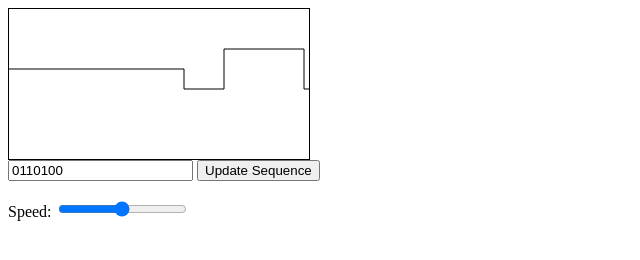
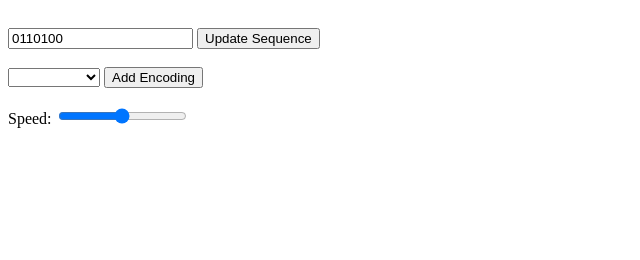
Before and after one commit to mogman1/encodings, a plain HTML site: page index.html in a window 1280 px wide. Shown: the whole page, without its empty margins (0-640 px from the left). Drawn offline with Linux system fonts and the light colour scheme.

Commit message:
Create abstract encoding class with NRZ implementation, with additional abstraction canvas view model

```diff
--- a/encoding.js
+++ /dev/null
@@ -1,120 +0,0 @@
-(function(mogman1, undefined) {
-  mogman1.encodings = function(canvas) {
-    //Private Property
-    var ecd = {};
-    var _canvas = canvas;
-    var _defaultBitWidth = 40;
-    var _defaultBitHeight= 40;
-    var _bitWidth = 40;
-    var _bitHeight= 40;
-    var _startX = 0;
-    var _startY = [60];
-    var _sequence = ['0', '1', '1', '0', '1', '0', '0'];
-    var _squareWaves = [];
-    var _startOverValue = 0;
-    var _restart = false;
-    var _started = false;
-    var _speed = 1;
-
-    ecd.draw = function() {
-      if (_started) {
-        _restart = true;
-      }
-
-      _start();
-    };
-
-    ecd.setSequence = function(sequence) {
-      var s = sequence.split('');
-      for (var i = 0; i < s.length; i++) {
-        if (s[i] != '0' && s[i] != '1') return false;
-      }
-
-      _sequence = s;
-      _squareWaves = [];
-      _squareWaves.push(_buildNRZ());
-      _startOverValue = _canvas.width + (_sequence.length + 3) * _bitWidth;
-      this.draw();
-    }
-
-    ecd.setSpeed = function(speed) {
-      _speed = speed;
-    }
-
-    function _buildNRZ() {
-      var nrzCoords = [[_canvas.width, 0]];
-      var prev = null;
-      for (var i = 0; i < _sequence.length; i++) {
-        var cur = _sequence[i];
-        if (prev == null) {
-          if (cur == '0') {
-            nrzCoords.push([0, 1 * (_bitHeight / 2)]);
-          } else {
-            nrzCoords.push([0, -1 * (_bitHeight / 2)]);
-          }
-        } else if (prev != cur) {
-          if (prev == '0') {
-            nrzCoords.push([0, -1 * _bitHeight]);
-          } else {
-            nrzCoords.push([0, 1 * _bitHeight]);
-          }
-        }
-
-        nrzCoords.push([_bitWidth, 0]);
-        prev = cur;
-      }
-
-      if (prev == '0') {
-        nrzCoords.push([0, -1 * (_bitHeight / 2)]);
-      } else {
-        nrzCoords.push([0, 1 * (_bitHeight / 2)]);
-      }
-
-      return nrzCoords
-    }
-
-    function _draw() {
-      if (_restart) {
-        _startX = 0;
-        _restart = false;
-        return;
-      }
-
-      var c = _canvas.getContext('2d');
-      c.clearRect(0, 0, _canvas.width, _canvas.height);
-      c.beginPath();
-      for (var j = 0; j < _startY.length; j++) {
-        var x = _startX;
-        var y = _startY[j];
-        c.moveTo(x, y);
-        for (var i = 0; i < _squareWaves[j].length; i++) {
-          x += _squareWaves[j][i][0];
-          y += _squareWaves[j][i][1];
-          c.lineTo(x, y);
-        }
-
-        x += 2 * _canvas.width;
-        c.lineTo(x, y);
-        c.stroke();
-      }
-
-      _startX -= _speed;
-      if (_startX < -1 * _startOverValue) {
-        _startX = 0;
-      }
-
-      setTimeout(function() { _draw(); }, 30);
-    }
-
-    function _start() {
-      if (_restart) {
-        setTimeout(function() { _start(); }, 10);
-      } else {
-        _started = true;
-        _draw();
-      }
-    }
-
-    return ecd;
-  }
-}(window.mogman1 = window.mogman1 || {}));
--- a/index.html
+++ b/index.html
@@ -1,15 +1,30 @@
 <html>
   <head>
-    <script type="text/javascript" src="encoding.js"></script>
-
+    <script type="text/javascript" src="mogman1/encodings/models/EncodingView.js"></script>
+    <script type="text/javascript" src="mogman1/encodings/models/AbstractEncoding.js"></script>
+    <script type="text/javascript" src="mogman1/encodings/models/NRZ.js"></script>
+    <script type="text/javascript" src="mogman1/encodings/models/NRZI.js"></script>
   </head>
   <body>
-    <div>
-      <canvas id="encoding" style="border: 1px solid black;"></canvas>
-    </div>
+    <div id="encodingDiv"></div>
     <div>
       <input type="text" id="sequence" value="0110100" />
       <button id="updateSequenceButton" onclick="updateSequence();">Update Sequence</button>
+
+      <br />
+      <br />
+      <select id="encodingType" onchange="showSequenceOptions();">
+        <option value=""></option>
+        <option value="NRZ">NRZ</option>
+        <option value="NRZI">NRZI</option>
+        <option value="Manchester">Manchester</option>
+      </select>
+      <select id="startPosition" style="display: none;">
+        <option value="">Start Position</option>
+        <option value="high">High</option>
+        <option value="low">Low</option>
+      </select>
+      <button id="addEncoding" onclick="addEncoding();">Add Encoding</button>
 
       <br />
       <br />
@@ -17,9 +32,22 @@
       <input type="range" min="0" max="10" step="1" id="speed" onchange="updateSpeed();" />
     </div>
     <script type="text/javascript">
-      clock = mogman1.encodings(document.getElementById('encoding'));
+      clock = new mogman1.encodings.models.EncodingView(document.getElementById('encodingDiv'), 300);
       updateSpeed();
       updateSequence();
+
+      function addEncoding() {
+        var type = document.getElementById('encodingType').value;
+        var startPosition = document.getElementById('startPosition').value;
+        console.log(type);
+        if (type) {
+          clock.addEncoding(type, startPosition);
+          document.getElementById('encodingType').value = '';
+          document.getElementById('startPosition').value = '';
+          document.getElementById('startPosition').style.display = 'none';
+        }
+      }
+
       function updateSequence() {
         clock.setSequence(document.getElementById('sequence').value);
       }
@@ -27,6 +55,14 @@
       function updateSpeed() {
         clock.setSpeed(document.getElementById('speed').value);
       }
+
+      function showSequenceOptions() {
+        if (document.getElementById('encodingType').value != 'NRZ') {
+          document.getElementById('startPosition').style.display = '';
+        } else {
+          document.getElementById('startPosition').style.display = 'none';
+        }
+      }
     </script>
   </body>
 </html>
--- /dev/null
+++ b/mogman1/encodings/models/AbstractEncoding.js
@@ -0,0 +1,96 @@
+(function(mogman1, undefined) {
+  var AbstractEncoding = function() {
+    /**
+     * Array of points relative to previous points.  So a point [0, 10] would be a point 0 in the x-direction and 10 in
+     * the positive y-direction away from the previous point.
+     */
+    this._waveCoords = [];
+
+    /**
+     * Indicates if the waveform has had the opportunity to fully pass across the canvas window
+     */
+    this._isFinished = false;
+  };
+
+  /**
+   * Clears _waveCoords and builds an array of points that represent the waveform indicated by the array of 1's and 0's
+   * in bitSequence.
+   * @param {string[]} bitSequence - Array of 1's and 0's that represent a waveform
+   */
+  AbstractEncoding.prototype.buildSequence = function(bitSequence) {
+    throw "buildSequence has not been overridden by child object";
+  };
+
+  /**
+   * Draws the waveform created by call to buildSequence on the provided canvas, with the provided starting x coord.
+   * @param  {HTMLCanvasElement} canvas HTML cavnas element
+   * @param  {int} startX - Integer representing starting x position
+   */
+  AbstractEncoding.prototype.draw = function(canvas, startX) {
+    var c = canvas.getContext('2d');
+    c.beginPath();
+
+    //move cursor to start of waveform
+    var x = startX;
+    var y = this._startY;
+    c.moveTo(x, y);
+
+    //draw line of neutral power level across canvas view, plus a little padding
+    x += canvas.width + 2 * this._bitWidth;
+    c.lineTo(x, y);
+
+    //draw encoding waveform
+    for (var i = 0; i < this._waveCoords.length; i++) {
+      x += this._waveCoords[i][0];
+      y += this._waveCoords[i][1];
+      c.lineTo(x, y);
+      if (x > canvas.width) break; //beyond canvas window, no point in continuing to draw what can't be seen
+    }
+
+    //move line to neutral power level
+    y = this._startY
+    c.lineTo(x, y);
+    c.stroke();
+    this._isFinished = (x < 0);
+
+    //draw neutral power level line beyond canvas edge if we still have distance to go
+    if (x <= canvas.width) {
+      x = 1.5 * canvas.width;
+      c.lineTo(x, y);
+      c.stroke();
+    }
+  };
+
+  AbstractEncoding.prototype.isFinished = function() {
+    return this._isFinished;
+  }
+
+  /**
+   * Sets how tall, in pixels, to draw each individual bit.  This is the full height from negative voltage up to
+   * positive voltage, not just from zero voltage to positive/negative voltage.
+   * @param {int} bitHeight
+   */
+  AbstractEncoding.prototype.setBitHeight = function (bitHeight) {
+    this._bitHeight = bitHeight;
+  }
+
+  /**
+   * Sets how wide, in pixels, to draw each individual bit
+   * @param {int} bitWidth
+   */
+  AbstractEncoding.prototype.setBitWidth = function (bitWidth) {
+    this._bitWidth = bitWidth;
+  }
+
+  /**
+   * Sets the y position, in pixels, representing 0 voltage
+   * @param {int} startY
+   */
+  AbstractEncoding.prototype.setStartY = function (startY) {
+    this._startY = startY;
+  }
+
+  mogman1.encodings = mogman1.encodings || {};
+  mogman1.encodings.models = mogman1.encodings.models || {};
+  mogman1.encodings.models.AbstractEncoding = AbstractEncoding;
+}(window.mogman1 = window.mogman1 || {}));
--- /dev/null
+++ b/mogman1/encodings/models/EncodingView.js
@@ -0,0 +1,88 @@
+(function(mogman1, undefined) {
+  var EncodingView = function(canvasDiv, canvasWidth) {
+    var wavePadding = 20;
+    var canvas = document.createElement('canvas');
+    canvas.width = canvasWidth;
+    canvas.height = wavePadding;
+
+    this._div = canvasDiv;
+    this._div.style.position = 'relative';
+    this._div.appendChild(canvas);
+    this._speed = 1;
+    this._canvas = canvas;
+    this._startX = 0;
+    this._bitWidth = 40;
+    this._bitHeight = 40;
+    this._encodings = [];
+    this._wavePadding = 20;
+    this._currentSequence = [];
+
+    this._draw();
+  };
+
+  EncodingView.prototype.addEncoding = function(encoding, startPosition) {
+    var waveHeight = this._wavePadding + this._bitHeight
+    var startY = (this._wavePadding + this._bitHeight / 2) + (waveHeight) * (this._encodings.length)
+    this._canvas.height += waveHeight;
+
+    var obj = null;
+    switch(encoding) {
+      case 'NRZ':
+        obj = new mogman1.encodings.models.NRZ();
+        break;
+      case 'NRZI':
+        obj = new mogman1.encodings.models.NRZI(startPosition);
+        break;
+      default:
+        throw 'No such encoding [' + encoding + '] exists';
+    }
+
+    obj.setStartY(startY);
+    obj.setBitWidth(this._bitWidth);
+    obj.setBitHeight(this._bitHeight);
+    obj.buildSequence(this._currentSequence);
+    this._encodings.push(obj);
+
+    return this._encodings.length - 1;
+  }
+
+  EncodingView.prototype.setSequence = function(sequence) {
+    sequence = sequence.split('');
+    for (var i = 0; i < sequence.length; i++) {
+      if (sequence[i] != '0' && sequence[i] != '1') return false;
+    }
+
+    this._startX = 0;
+    this._currentSequence = sequence;
+    for (var i = 0; i < this._encodings.length; i++) {
+      this._encodings[i].buildSequence(sequence);
+    }
+  }
+
+  EncodingView.prototype.setSpeed = function(speed) {
+    this._speed = speed;
+  }
+
+  EncodingView.prototype._draw = function() {
+    var c = this._canvas.getContext('2d');
+    c.clearRect(0, 0, this._canvas.width, this._canvas.height);
+
+    var done = true;
+    for (var i = 0; i < this._encodings.length; i++) {
+      this._encodings[i].draw(this._canvas, this._startX);
+      done = done && this._encodings[i].isFinished();
+    }
+
+    this._startX -= this._speed;
+    if (done) {
+      this._startX = 0;
+    }
+
+    var obj = this;
+    setTimeout(function() { obj._draw(); }, 30);
+  }
+
+  mogman1.encodings = mogman1.encodings || {};
+  mogman1.encodings.models = mogman1.encodings.models || {};
+  mogman1.encodings.models.EncodingView = EncodingView;
+}(window.mogman1 = window.mogman1 || {}));
--- /dev/null
+++ b/mogman1/encodings/models/NRZ.js
@@ -0,0 +1,51 @@
+(function(mogman1, undefined) {
+  mogman1.encodings = mogman1.encodings || {};
+  mogman1.encodings.models = mogman1.encodings.models || {};
+  if (!mogman1.encodings.models.hasOwnProperty('AbstractEncoding')) {
+    throw 'AbstractEncoding has not yet been included';
+  }
+
+  var NRZ = function() {
+    mogman1.encodings.models.AbstractEncoding.call(this);
+  };
+
+  NRZ.prototype = Object.create(mogman1.encodings.models.AbstractEncoding.prototype); // See note below
+  NRZ.prototype.constructor = NRZ;
+
+  /**
+   * Clears _waveCoords and builds an array of points that represent the waveform indicated by the array of 1's and 0's
+   * in bitSequence.
+   * @param {string[]} bitSequence - Array of 1's and 0's that represent a waveform
+   */
+  NRZ.prototype.buildSequence = function(bitSequence) {
+    this._waveCoords = [];
+    var prev = null;
+    for (var i = 0; i < bitSequence.length; i++) {
+      var cur = bitSequence[i];
+      if (prev == null) {
+        if (cur == '0') {
+          this._waveCoords.push([0, 1 * (this._bitHeight / 2)]);
+        } else {
+          this._waveCoords.push([0, -1 * (this._bitHeight / 2)]);
+        }
+      } else if (prev != cur) {
+        if (prev == '0') {
+          this._waveCoords.push([0, -1 * this._bitHeight]);
+        } else {
+          this._waveCoords.push([0, 1 * this._bitHeight]);
+        }
+      }
+
+      this._waveCoords.push([this._bitWidth, 0]);
+      prev = cur;
+    }
+
+    if (prev == '0') {
+      this._waveCoords.push([0, -1 * (this._bitHeight / 2)]);
+    } else {
+      this._waveCoords.push([0, 1 * (this._bitHeight / 2)]);
+    }
+  };
+
+  mogman1.encodings.models.NRZ = NRZ;
+}(window.mogman1 = window.mogman1 || {}));
```
Also changed, not shown: 1 other file.
